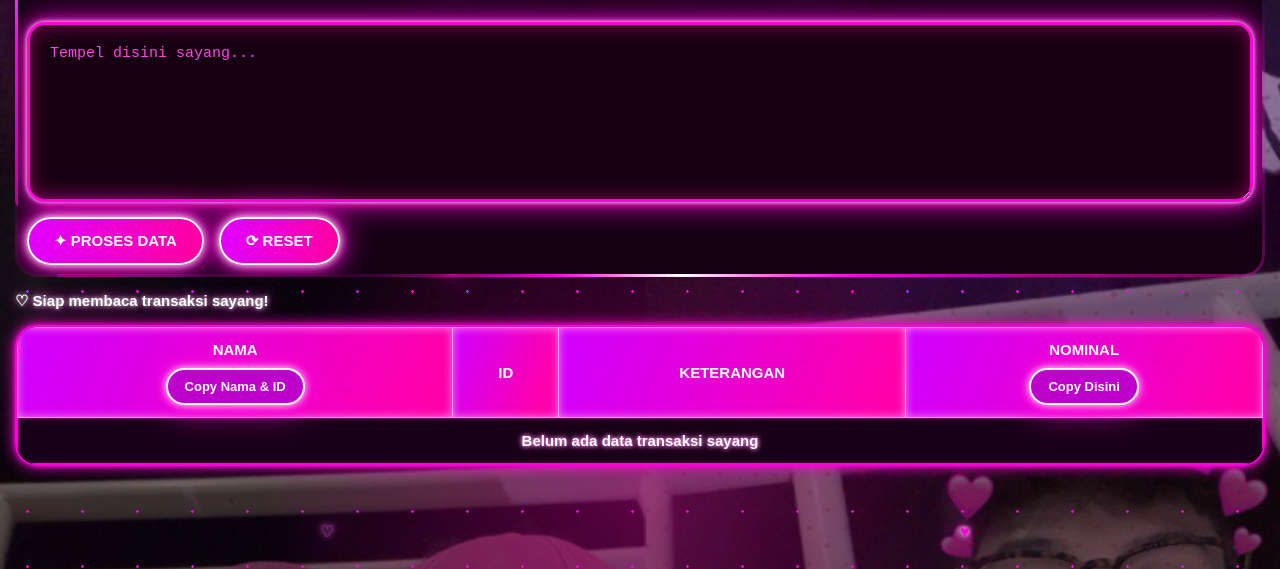
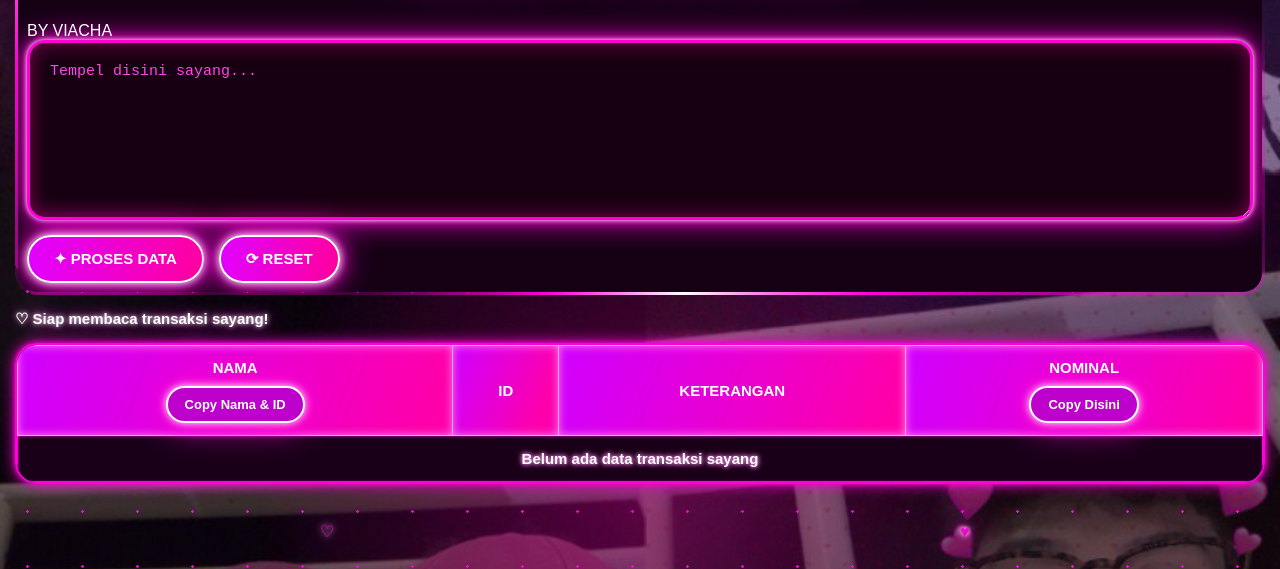
Before and after one commit to chiwis-design/chiwiss.cw, a plain HTML site: page index.html in a window 1280 px wide. Shown: the part 231-800 px from the top of the page. Drawn offline with Linux system fonts and the light colour scheme.

Commit message:
Update header with author information
Added 'BY VIACHA' to the header in the top panel.

```diff
--- a/index.html
+++ b/index.html
@@ -43,7 +43,7 @@
     <div class="top-panel">
 
       <h1>♡ CEPAT YA SAYANG </h1>
-
+      </h1>BY VIACHA </h1>
       <textarea
         id="inputData"
         placeholder="Tempel disini sayang..."
```
